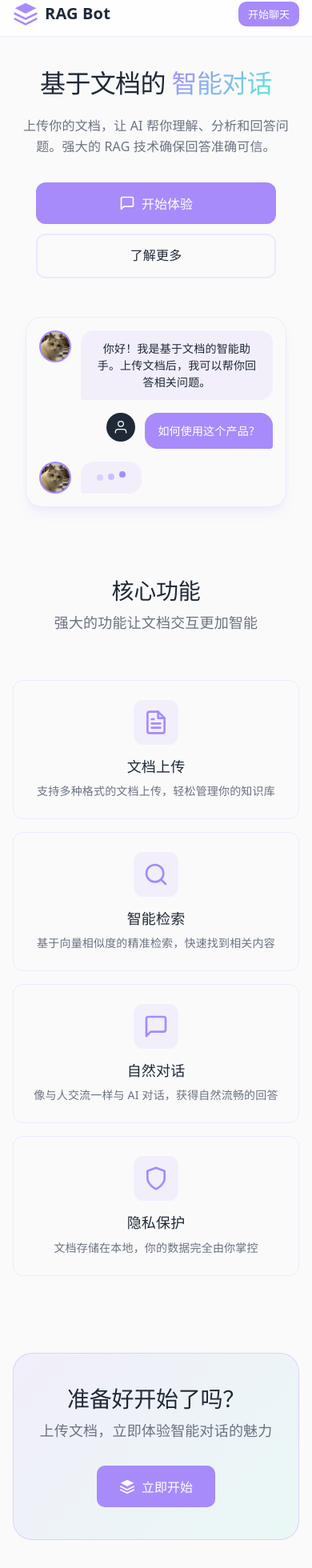
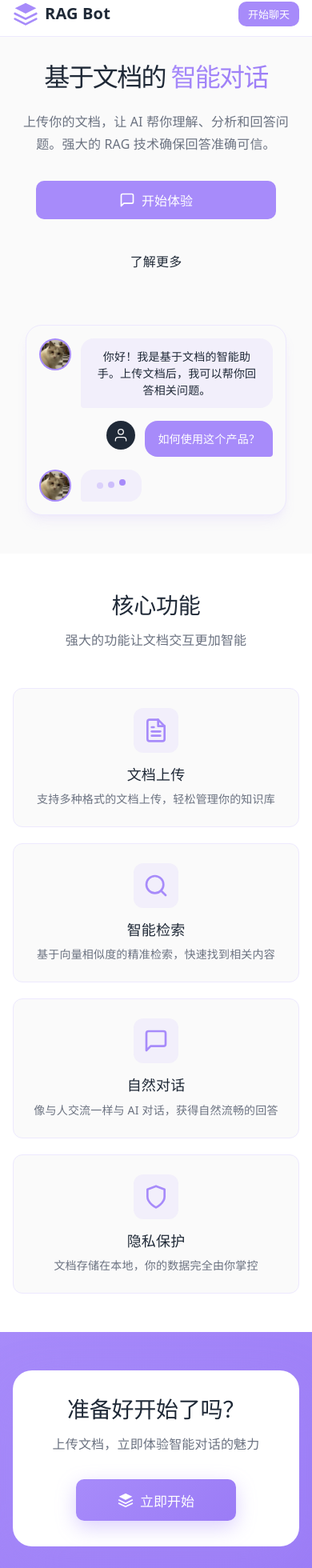
Before and after one commit to linkzhangithub/rag-bot, a Vue app in the folder frontend/: page / in a window 390 px wide. Shown: the part 11-1971 px from the top of the page at 80% size. Built offline with nearby package versions, Linux system fonts and the light colour scheme.

Commit message:
抽离Home.vue样式到独立CSS文件，减少到91行

```diff
--- /dev/null
+++ b/frontend/src/assets/styles/home.css
@@ -0,0 +1,313 @@
+/* Home 页面样式 */
+
+.home {
+  min-height: 100vh;
+  display: flex;
+  flex-direction: column;
+  background: var(--bg);
+}
+
+/* 导航栏 */
+.navbar {
+  position: fixed;
+  top: 0;
+  left: 0;
+  right: 0;
+  height: 56px;
+  background: var(--card-bg);
+  border-bottom: 1px solid var(--border);
+  z-index: 100;
+}
+
+.nav-container {
+  max-width: 1200px;
+  margin: 0 auto;
+  padding: 0 24px;
+  height: 100%;
+  display: flex;
+  align-items: center;
+  justify-content: space-between;
+}
+
+/* 主内容区 */
+.main-content {
+  flex: 1;
+  margin-top: 56px;
+}
+
+/* Hero 区域 */
+.hero {
+  max-width: 1200px;
+  margin: 0 auto;
+  padding: 60px 24px 80px;
+  display: grid;
+  grid-template-columns: 1fr 1fr;
+  gap: 60px;
+  align-items: center;
+}
+
+.hero-content {
+  animation: fadeInLeft 0.6s ease-out;
+}
+
+@keyframes fadeInLeft {
+  from {
+    opacity: 0;
+    transform: translateX(-20px);
+  }
+  to {
+    opacity: 1;
+    transform: translateX(0);
+  }
+}
+
+.hero-title {
+  font-size: 48px;
+  font-weight: 700;
+  line-height: 1.2;
+  margin: 0 0 24px;
+  color: var(--text-h);
+}
+
+.gradient-text {
+  background: linear-gradient(135deg, var(--accent) 0%, #9b7cf6 100%);
+  -webkit-background-clip: text;
+  -webkit-text-fill-color: transparent;
+  background-clip: text;
+}
+
+.hero-description {
+  font-size: 18px;
+  line-height: 1.7;
+  color: var(--text);
+  margin: 0 0 32px;
+}
+
+.hero-actions {
+  display: flex;
+  gap: 16px;
+  align-items: center;
+}
+
+.hero-actions .app-button {
+  min-width: 160px;
+  height: 48px;
+  padding: 14px 28px;
+  font-size: 16px;
+  font-weight: 600;
+}
+
+.secondary-link {
+  display: inline-flex;
+  align-items: center;
+  justify-content: center;
+  min-width: 160px;
+  height: 48px;
+  padding: 14px 28px;
+  font-size: 16px;
+  font-weight: 600;
+  color: var(--text-h);
+  text-decoration: none;
+  border-radius: 12px;
+  transition: all 0.2s ease;
+}
+
+.secondary-link:hover {
+  background: var(--accent-bg);
+  color: var(--accent);
+}
+
+.hero-visual {
+  animation: fadeInRight 0.6s ease-out;
+}
+
+@keyframes fadeInRight {
+  from {
+    opacity: 0;
+    transform: translateX(20px);
+  }
+  to {
+    opacity: 1;
+    transform: translateX(0);
+  }
+}
+
+/* 功能区域 */
+.features {
+  padding: 80px 24px;
+  background: var(--card-bg);
+}
+
+.features-header {
+  text-align: center;
+  max-width: 600px;
+  margin: 0 auto 48px;
+}
+
+.features-header h2 {
+  font-size: 36px;
+  font-weight: 700;
+  color: var(--text-h);
+  margin: 0 0 16px;
+}
+
+.features-header p {
+  font-size: 16px;
+  color: var(--text);
+  margin: 0;
+}
+
+.features-grid {
+  max-width: 1000px;
+  margin: 0 auto;
+  display: grid;
+  grid-template-columns: repeat(4, 1fr);
+  gap: 20px;
+}
+
+/* CTA 区域 */
+.cta-section {
+  padding: 80px 24px;
+  background: linear-gradient(135deg, var(--accent) 0%, #9b7cf6 100%);
+}
+
+.cta-content {
+  max-width: 600px;
+  margin: 0 auto;
+  text-align: center;
+  background: var(--card-bg);
+  border-radius: 24px;
+  padding: 48px;
+  box-shadow: 0 20px 60px rgba(167, 139, 250, 0.3);
+}
+
+.cta-content h2 {
+  font-size: 32px;
+  font-weight: 700;
+  color: var(--text-h);
+  margin: 0 0 16px;
+}
+
+.cta-content p {
+  font-size: 16px;
+  color: var(--text);
+  margin: 0 0 32px;
+}
+
+.cta-content .app-button {
+  min-width: 200px;
+  height: 52px;
+  padding: 16px 32px;
+  font-size: 17px;
+  font-weight: 600;
+  background: linear-gradient(135deg, var(--accent) 0%, #9b7cf6 100%);
+  border: none;
+  color: white;
+  box-shadow: 0 8px 24px rgba(167, 139, 250, 0.4);
+}
+
+.cta-content .app-button:hover {
+  transform: translateY(-2px);
+  box-shadow: 0 12px 32px rgba(167, 139, 250, 0.5);
+}
+
+/* 页脚 */
+.footer {
+  padding: 24px;
+  background: var(--card-bg);
+  border-top: 1px solid var(--border);
+}
+
+.footer-content {
+  max-width: 1200px;
+  margin: 0 auto;
+  display: flex;
+  align-items: center;
+  justify-content: space-between;
+}
+
+.footer-text {
+  font-size: 14px;
+  color: var(--text);
+  margin: 0;
+}
+
+/* 响应式 */
+@media (max-width: 1024px) {
+  .hero {
+    grid-template-columns: 1fr;
+    gap: 40px;
+    text-align: center;
+    padding: 40px 24px 60px;
+  }
+
+  .hero-title {
+    font-size: 40px;
+  }
+
+  .hero-actions {
+    justify-content: center;
+    flex-wrap: wrap;
+  }
+
+  .features-grid {
+    grid-template-columns: repeat(2, 1fr);
+  }
+}
+
+@media (max-width: 640px) {
+  .nav-container {
+    padding: 0 16px;
+  }
+
+  .hero {
+    padding: 32px 16px 48px;
+  }
+
+  .hero-title {
+    font-size: 32px;
+  }
+
+  .hero-description {
+    font-size: 16px;
+  }
+
+  .hero-actions {
+    flex-direction: column;
+  }
+
+  .hero-actions .app-button,
+  .secondary-link {
+    width: 100%;
+    max-width: 300px;
+  }
+
+  .features {
+    padding: 48px 16px;
+  }
+
+  .features-header h2 {
+    font-size: 28px;
+  }
+
+  .features-grid {
+    grid-template-columns: 1fr;
+  }
+
+  .cta-section {
+    padding: 48px 16px;
+  }
+
+  .cta-content {
+    padding: 32px 20px;
+  }
+
+  .cta-content h2 {
+    font-size: 28px;
+  }
+
+  .footer-content {
+    flex-direction: column;
+    text-align: center;
+  }
+}
--- a/frontend/src/views/Home.vue
+++ b/frontend/src/views/Home.vue
@@ -129,6 +129,7 @@ import Logo from "../components/Logo.vue";
 import AppButton from "../components/AppButton.vue";
 import ChatDemo from "../components/ChatDemo.vue";
 import FeatureCard from "../components/FeatureCard.vue";
+import "@/assets/styles/home.css";
 
 const router = useRouter();
 
@@ -136,282 +137,3 @@ const goToChat = () => {
   router.push("/chat");
 };
 </script>
-
-<style scoped>
-.home {
-  min-height: 100dvh;
-  display: flex;
-  flex-direction: column;
-  background: var(--bg);
-  color: var(--text);
-  overflow-x: hidden;
-}
-
-.navbar {
-  position: sticky;
-  top: 0;
-  background: rgba(255, 255, 255, 0.8);
-  backdrop-filter: blur(12px);
-  border-bottom: 1px solid var(--border);
-  z-index: 100;
-}
-
-.nav-container {
-  max-width: 1200px;
-  margin: 0 auto;
-  padding: 16px 24px;
-  display: flex;
-  align-items: center;
-  justify-content: space-between;
-}
-
-.main-content {
-  flex: 1;
-}
-
-.hero {
-  max-width: 1200px;
-  margin: 0 auto;
-  padding: 80px 24px;
-  display: grid;
-  grid-template-columns: 1fr 1fr;
-  gap: 60px;
-  align-items: center;
-}
-
-.hero-content {
-  display: flex;
-  flex-direction: column;
-  gap: 24px;
-}
-
-.hero-title {
-  font-size: 56px;
-  line-height: 1.1;
-  font-weight: 700;
-  color: var(--text-h);
-  margin: 0;
-  letter-spacing: -0.02em;
-}
-
-.gradient-text {
-  background: linear-gradient(135deg, var(--accent) 0%, var(--secondary) 100%);
-  -webkit-background-clip: text;
-  -webkit-text-fill-color: transparent;
-  background-clip: text;
-}
-
-.hero-description {
-  font-size: 18px;
-  line-height: 1.6;
-  color: var(--text);
-  margin: 0;
-}
-
-.hero-actions {
-  display: flex;
-  gap: 16px;
-  margin-top: 8px;
-  align-items: center;
-}
-
-.hero-actions :deep(.app-button),
-.secondary-link {
-  padding: 14px 28px;
-  font-size: 16px;
-  font-weight: 600;
-  min-width: 160px;
-  width: 160px;
-  height: 48px;
-  display: inline-flex;
-  align-items: center;
-  justify-content: center;
-  gap: 8px;
-  border-radius: 12px;
-  border: none;
-  box-sizing: border-box;
-}
-
-.hero-actions :deep(.app-button) {
-  background: var(--accent);
-  color: white;
-}
-
-.secondary-link {
-  border: 2px solid var(--border);
-  background: transparent;
-  color: var(--text-h);
-  cursor: pointer;
-  text-decoration: none;
-  transition: all 0.2s ease;
-}
-
-.secondary-link:hover {
-  border-color: var(--accent);
-  color: var(--accent);
-}
-
-.features {
-  max-width: 1200px;
-  margin: 0 auto;
-  padding: 80px 24px;
-}
-
-.features-header {
-  text-align: center;
-  margin-bottom: 60px;
-}
-
-.features-header h2 {
-  font-size: 36px;
-  font-weight: 700;
-  color: var(--text-h);
-  margin: 0 0 12px 0;
-}
-
-.features-header p {
-  font-size: 18px;
-  color: var(--text);
-  margin: 0;
-}
-
-.features-grid {
-  display: grid;
-  grid-template-columns: repeat(4, 1fr);
-  gap: 20px;
-}
-
-@media (max-width: 1024px) {
-  .features-grid {
-    grid-template-columns: repeat(2, 1fr);
-    gap: 16px;
-  }
-}
-
-@media (max-width: 640px) {
-  .features-grid {
-    grid-template-columns: 1fr;
-  }
-}
-
-.cta-section {
-  max-width: 1200px;
-  margin: 0 auto;
-  padding: 80px 24px;
-}
-
-.cta-content {
-  background: linear-gradient(
-    135deg,
-    var(--accent-bg) 0%,
-    var(--secondary-bg) 100%
-  );
-  border-radius: 24px;
-  padding: 60px 40px;
-  text-align: center;
-  border: 1px solid var(--accent-border);
-}
-
-.cta-content h2 {
-  font-size: 36px;
-  font-weight: 700;
-  color: var(--text-h);
-  margin: 0 0 12px 0;
-}
-
-.cta-content p {
-  font-size: 18px;
-  color: var(--text);
-  margin: 0 0 32px 0;
-}
-
-.footer {
-  border-top: 1px solid var(--border);
-  background: var(--bg);
-}
-
-.footer-content {
-  max-width: 1200px;
-  margin: 0 auto;
-  padding: 32px 24px;
-  display: flex;
-  align-items: center;
-  justify-content: space-between;
-  gap: 16px;
-}
-
-.footer-text {
-  font-size: 14px;
-  color: var(--text);
-  margin: 0;
-}
-
-@media (prefers-color-scheme: dark) {
-  .navbar {
-    background: rgba(22, 23, 29, 0.8);
-  }
-}
-
-@media (max-width: 1024px) {
-  .hero {
-    grid-template-columns: 1fr;
-    gap: 48px;
-    padding: 60px 24px;
-  }
-  .hero-title {
-    font-size: 42px;
-  }
-}
-
-@media (max-width: 640px) {
-  .nav-container {
-    padding: 12px 16px;
-  }
-  .hero {
-    padding: 40px 16px;
-    text-align: center;
-  }
-  .hero-title {
-    font-size: 32px;
-  }
-  .hero-description {
-    font-size: 16px;
-  }
-  .hero-actions {
-    flex-direction: column;
-    gap: 12px;
-    width: 100%;
-    box-sizing: border-box;
-    align-items: center;
-  }
-  .hero-actions :deep(.app-button),
-  .secondary-link {
-    width: 100%;
-    min-width: 200px;
-    max-width: 300px;
-    padding: 14px 24px;
-    font-size: 16px;
-    height: auto;
-    box-sizing: border-box;
-  }
-  .features {
-    padding: 48px 16px;
-  }
-  .features-header h2 {
-    font-size: 28px;
-  }
-  .cta-section {
-    padding: 48px 16px;
-  }
-  .cta-content {
-    padding: 40px 24px;
-  }
-  .cta-content h2 {
-    font-size: 28px;
-  }
-  .footer-content {
-    flex-direction: column;
-    text-align: center;
-  }
-}
-</style>
```
